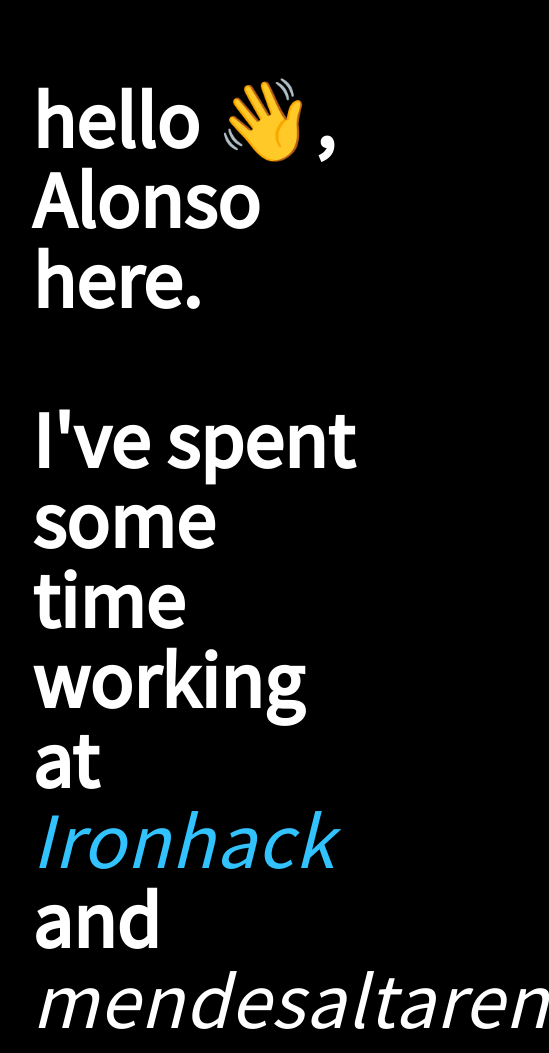
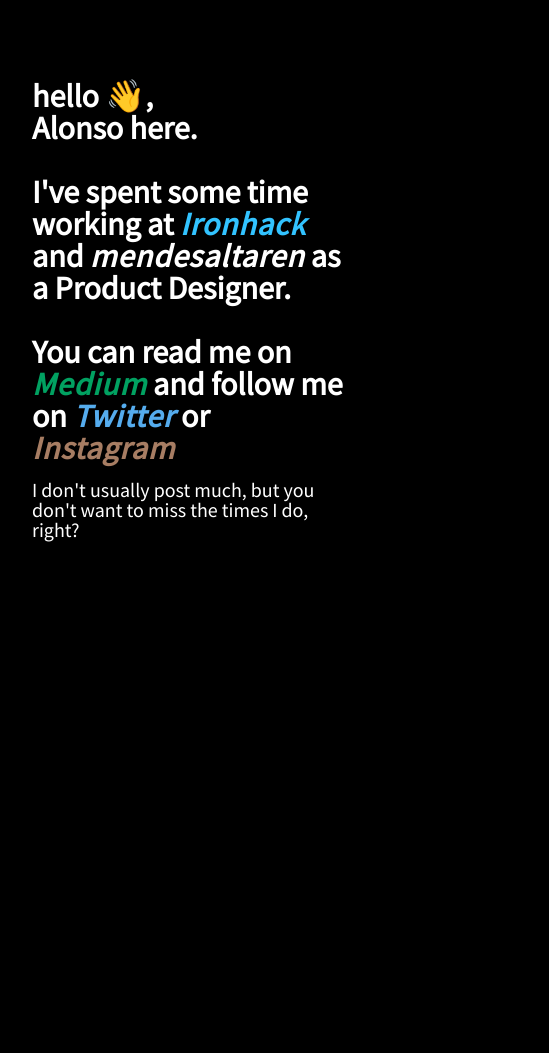
Before and after one commit to pablochux/Portfolio, a plain HTML site: page index.html in a window 390 px wide. Shown: the top 1053 px of the page, 549 px wide, since content can reach past the window. After the commit the page ends 844 px from the top, so only its background shows below. Drawn offline with Linux system fonts and the light colour scheme.

Commit message:
Fix problems with mobile
- Improve copy

```diff
--- a/css/styles.css
+++ b/css/styles.css
@@ -84,7 +84,6 @@
 
 a {
   font-style: italic;
-  font-weight: 200;
   letter-spacing: 1px; }
 
 .home {
@@ -128,10 +127,10 @@
 }
 @media screen and (max-width: 768px) {
 	.home {
-    margin-top: 80px;
-    margin-left: 32px;
-    margin-right: 32px;
-    font-size: 40px;
+    	margin: 80px 32px;
+  	}
+  	.header{
+    	font-size: 32px;
   	}
   	p{
     	font-size: 20px;
--- a/index.html
+++ b/index.html
@@ -9,7 +9,7 @@
 	</head>
 	<body>
 		<section class="home">
-			<h1 class="header">hello 👋, Alonso here. <br> <br> I've spent some time working at <a class="iron" href="http://ironhack.com">Ironhack</a> and <a class="mendes" href="https://www.mendesaltaren.com">mendesaltaren</a> as a Product Designer. <br><br> You can read me on <a class="medium" href="">Medium</a>, follow me on <a class="twitter" href="">Twitter</a> or <a class="instagram" href="">Instagram</a></h1>
+			<h1 class="header">hello 👋, <br> Alonso here. <br> <br> I've spent some time working at <a class="iron" href="http://ironhack.com">Ironhack</a> and <a class="mendes" href="https://www.mendesaltaren.com">mendesaltaren</a> as a Product Designer. <br><br> You can read me on <a class="medium" href="">Medium</a> and follow me on <a class="twitter" href="">Twitter</a> or <a class="instagram" href="">Instagram</a></h1>
 			<p>I don't usually post much, but you don't want to miss the times I do, right?</p>
 		</section>
 	</body>
```
Lines whose indentation alone changed are shown as unchanged.
